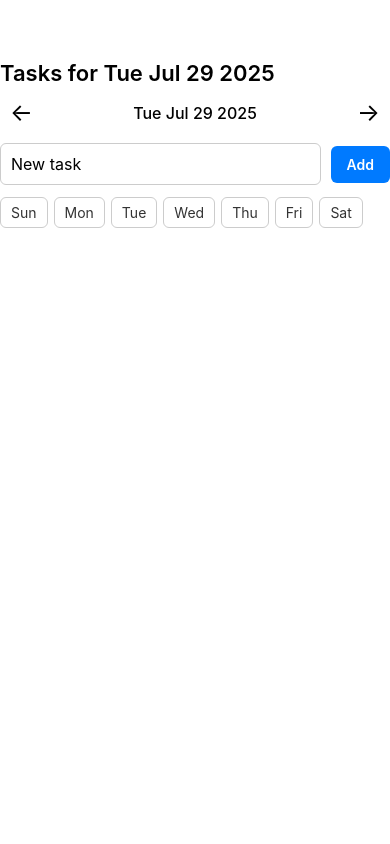
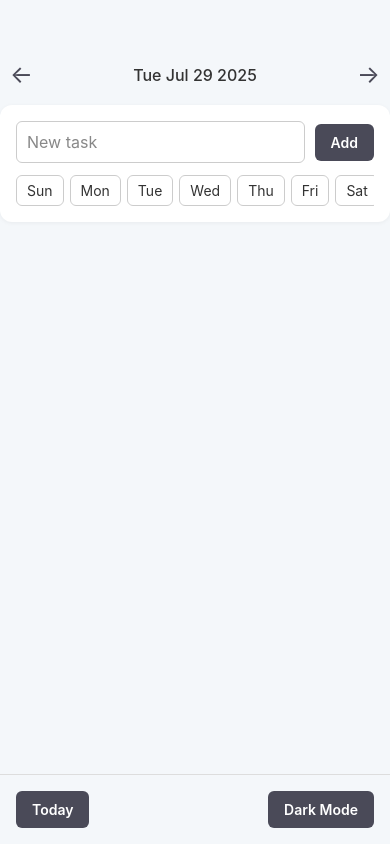
Before and after one commit to AndrewHulme88/forget-me-note, a React Native app: screen / in a window 390 px wide. Built offline with nearby package versions, Linux system fonts and the light colour scheme.

Commit message:
Updated styling, and added footer with today and dark mode buttons

```diff
--- a/App.js
+++ b/App.js
@@ -9,18 +9,21 @@ import {
   Pressable,
   PanResponder,
   Animated,
+  ScrollView,
 } from 'react-native';
 import AsyncStorage from '@react-native-async-storage/async-storage';
 import TaskItem from './components/TaskItem';
 import * as Haptics from 'expo-haptics';
 
 const DAYS = ['Sun', 'Mon', 'Tue', 'Wed', 'Thu', 'Fri', 'Sat'];
+const PRIMARY = '#4A4A58'; // neutral dark grey
 
 export default function App() {
   const [tasks, setTasks] = useState([]);
   const [newTask, setNewTask] = useState('');
   const [selectedDays, setSelectedDays] = useState([]);
   const [selectedDate, setSelectedDate] = useState(new Date());
+  const [darkMode, setDarkMode] = useState(false);
   const slideAnim = useState(new Animated.Value(0))[0];
 
   const today = new Date();
@@ -51,9 +54,7 @@ export default function App() {
 
   const toggleTask = (id) => {
     if (!canToggle) return;
-
     const dateKey = selectedDate.toDateString();
-
     setTasks((prev) =>
       prev.map((task) =>
         task.id === id
@@ -81,7 +82,7 @@ export default function App() {
       {
         id: Date.now().toString(),
         name: trimmed,
-        done: {}, // per-date completion
+        done: {},
         days: [...selectedDays],
       },
     ]);
@@ -90,10 +91,7 @@ export default function App() {
   };
 
   const filteredTasks = tasks
-    .filter(
-      (task) =>
-        task.days.length === 0 || task.days.includes(selectedDayName)
-    )
+    .filter((task) => task.days.length === 0 || task.days.includes(selectedDayName))
     .sort((a, b) => {
       const aDone = a.done?.[selectedString] || false;
       const bDone = b.done?.[selectedString] || false;
@@ -106,10 +104,7 @@ export default function App() {
       duration: 150,
       useNativeDriver: true,
     }).start(() => {
-      setSelectedDate((prev) =>
-        new Date(prev.getTime() + direction * 86400000)
-      );
-
+      setSelectedDate((prev) => new Date(prev.getTime() + direction * 86400000));
       slideAnim.setValue(direction * 50);
       Animated.timing(slideAnim, {
         toValue: 0,
@@ -120,8 +115,7 @@ export default function App() {
   };
 
   const panResponder = PanResponder.create({
-    onMoveShouldSetPanResponder: (_, gestureState) =>
-      Math.abs(gestureState.dx) > 20,
+    onMoveShouldSetPanResponder: (_, gestureState) => Math.abs(gestureState.dx) > 20,
     onPanResponderRelease: (_, gestureState) => {
       if (gestureState.dx < -50 && !atEnd) {
         Haptics.selectionAsync();
@@ -134,38 +128,38 @@ export default function App() {
   });
 
   return (
-    <SafeAreaView style={styles.container} {...panResponder.panHandlers}>
+    <SafeAreaView style={[styles.container, darkMode && styles.darkContainer]} {...panResponder.panHandlers}>
       <Animated.View style={{ transform: [{ translateX: slideAnim }] }}>
-        <Text style={styles.title}>Tasks for {selectedString}</Text>
-
         <View style={styles.navRow}>
           {!atStart && (
             <Pressable onPress={() => animateSlide(-1)}>
-              <Text style={styles.navText}>←</Text>
+              <Text style={[styles.navText, darkMode && styles.darkText]}>←</Text>
             </Pressable>
           )}
-          <Text style={styles.dateText}>{selectedDate.toDateString()}</Text>
+          <Text style={[styles.dateText, darkMode && styles.darkText]}>{selectedDate.toDateString()}</Text>
           {!atEnd && (
             <Pressable onPress={() => animateSlide(1)}>
-              <Text style={styles.navText}>→</Text>
+              <Text style={[styles.navText, darkMode && styles.darkText]}>→</Text>
             </Pressable>
           )}
         </View>
 
         {canToggle && (
-          <>
+          <View style={[styles.addTaskCard, darkMode && styles.darkCard]}>
             <View style={styles.inputRow}>
               <TextInput
                 placeholder="New task"
                 value={newTask}
                 onChangeText={setNewTask}
-                style={styles.input}
+                style={[styles.input, darkMode && styles.darkInput]}
+                placeholderTextColor={darkMode ? '#ccc' : '#888'}
               />
               <Pressable style={styles.button} onPress={addTask}>
                 <Text style={styles.buttonText}>Add</Text>
               </Pressable>
             </View>
 
+            <ScrollView horizontal showsHorizontalScrollIndicator={false}>
               <View style={styles.daysRow}>
                 {DAYS.map((day) => {
                   const selected = selectedDays.includes(day);
@@ -179,28 +173,21 @@ export default function App() {
                             : [...prev, day]
                         )
                       }
-                    style={[
-                      styles.dayButton,
-                      selected && styles.dayButtonSelected,
-                    ]}
+                      style={[styles.dayButton, selected && styles.dayButtonSelected]}
                     >
-                    <Text
-                      style={
-                        selected ? styles.dayTextSelected : styles.dayText
-                      }
-                    >
-                      {day}
-                    </Text>
+                      <Text style={selected ? styles.dayTextSelected : styles.dayText}>{day}</Text>
                     </Pressable>
                   );
                 })}
               </View>
-          </>
+            </ScrollView>
+          </View>
         )}
 
         <FlatList
           data={filteredTasks}
           keyExtractor={(item) => item.id}
+          contentContainerStyle={{ paddingBottom: 100 }}
           renderItem={({ item }) => (
             <TaskItem
               task={{
@@ -214,6 +201,15 @@ export default function App() {
           )}
         />
       </Animated.View>
+
+      <View style={[styles.footer, darkMode && styles.darkFooter]}>
+        <Pressable onPress={() => setSelectedDate(new Date())} style={styles.footerButton}>
+          <Text style={styles.footerButtonText}>Today</Text>
+        </Pressable>
+        <Pressable onPress={() => setDarkMode((prev) => !prev)} style={styles.footerButton}>
+          <Text style={styles.footerButtonText}>{darkMode ? 'Light Mode' : 'Dark Mode'}</Text>
+        </Pressable>
+      </View>
     </SafeAreaView>
   );
 }
@@ -222,13 +218,11 @@ const styles = StyleSheet.create({
   container: {
     flex: 1,
     paddingTop: 60,
-    paddingHorizontal: 20,
-    backgroundColor: '#fff',
+    paddingHorizontal: 24,
+    backgroundColor: '#f4f7fa',
   },
-  title: {
-    fontSize: 22,
-    fontWeight: '600',
-    marginBottom: 12,
+  darkContainer: {
+    backgroundColor: '#1c1c1e',
   },
   navRow: {
     flexDirection: 'row',
@@ -239,10 +233,29 @@ const styles = StyleSheet.create({
   navText: {
     fontSize: 24,
     paddingHorizontal: 10,
+    color: PRIMARY,
+  },
+  darkText: {
+    color: '#fff',
   },
   dateText: {
     fontSize: 16,
     fontWeight: '500',
+    color: '#333',
+  },
+  addTaskCard: {
+    backgroundColor: '#ffffff',
+    borderRadius: 12,
+    padding: 16,
+    marginBottom: 16,
+    shadowColor: '#000',
+    shadowOpacity: 0.05,
+    shadowOffset: { width: 0, height: 1 },
+    shadowRadius: 4,
+    elevation: 2,
+  },
+  darkCard: {
+    backgroundColor: '#2a2a2d',
   },
   inputRow: {
     flexDirection: 'row',
@@ -256,10 +269,16 @@ const styles = StyleSheet.create({
     borderRadius: 6,
     padding: 10,
     fontSize: 16,
+    backgroundColor: '#fff',
+  },
+  darkInput: {
+    backgroundColor: '#444',
+    color: '#fff',
+    borderColor: '#666',
   },
   button: {
     marginLeft: 10,
-    backgroundColor: '#007AFF',
+    backgroundColor: PRIMARY,
     paddingHorizontal: 16,
     paddingVertical: 10,
     borderRadius: 6,
@@ -270,8 +289,7 @@ const styles = StyleSheet.create({
   },
   daysRow: {
     flexDirection: 'row',
-    flexWrap: 'wrap',
-    marginBottom: 12,
+    flexWrap: 'nowrap',
   },
   dayButton: {
     paddingHorizontal: 10,
@@ -280,11 +298,10 @@ const styles = StyleSheet.create({
     borderColor: '#ccc',
     borderRadius: 6,
     marginRight: 6,
-    marginBottom: 6,
   },
   dayButtonSelected: {
-    backgroundColor: '#007AFF',
-    borderColor: '#007AFF',
+    backgroundColor: PRIMARY,
+    borderColor: PRIMARY,
   },
   dayText: {
     color: '#333',
@@ -293,4 +310,30 @@ const styles = StyleSheet.create({
     color: '#fff',
     fontWeight: '600',
   },
+  footer: {
+    position: 'absolute',
+    bottom: 0,
+    left: 0,
+    right: 0,
+    flexDirection: 'row',
+    justifyContent: 'space-between',
+    padding: 16,
+    backgroundColor: '#f4f7fa',
+    borderTopWidth: 1,
+    borderColor: '#ddd',
+  },
+  darkFooter: {
+    backgroundColor: '#1c1c1e',
+    borderColor: '#444',
+  },
+  footerButton: {
+    backgroundColor: PRIMARY,
+    paddingHorizontal: 16,
+    paddingVertical: 10,
+    borderRadius: 6,
+  },
+  footerButtonText: {
+    color: '#fff',
+    fontWeight: '600',
+  },
 });
--- a/components/TaskItem.js
+++ b/components/TaskItem.js
@@ -1,6 +1,7 @@
 import React from 'react';
 import { View, Text, StyleSheet, Pressable } from 'react-native';
 import Checkbox from 'expo-checkbox';
+import { MaterialIcons } from '@expo/vector-icons';
 
 export default function TaskItem({ task, onToggle, onDelete, disabled }) {
   return (
@@ -14,7 +15,7 @@ export default function TaskItem({ task, onToggle, onDelete, disabled }) {
         {task.name}
       </Text>
       <Pressable onPress={() => onDelete(task.id)} style={styles.delete}>
-        <Text style={styles.deleteText}>✕</Text>
+        <MaterialIcons name="delete" size={20} color="#ff3b30" />
       </Pressable>
     </View>
   );
@@ -22,28 +23,28 @@ export default function TaskItem({ task, onToggle, onDelete, disabled }) {
 
 const styles = StyleSheet.create({
   container: {
+    minHeight: 60,
     flexDirection: 'row',
     alignItems: 'center',
-    paddingVertical: 8,
+    paddingVertical: 10,
     paddingHorizontal: 12,
-    borderBottomColor: '#ddd',
+    borderBottomColor: '#e2e2e2',
     borderBottomWidth: 1,
+    backgroundColor: '#fff',
+    borderRadius: 6,
+    marginBottom: 8,
   },
   text: {
     marginLeft: 10,
     fontSize: 16,
+    flex: 1,
+    color: '#1c1c1e',
   },
   done: {
     textDecorationLine: 'line-through',
     color: '#999',
   },
   delete: {
-    marginLeft: 'auto',
-    padding: 4,
-  },
-  deleteText: {
-    color: '#ff3b30',
-    fontSize: 18,
-    fontWeight: 'bold',
+    padding: 6,
   },
 });
--- a/package.json
+++ b/package.json
@@ -16,7 +16,9 @@
     "expo-checkbox": "~4.1.4",
     "@react-native-async-storage/async-storage": "2.1.2",
     "react-native-gesture-handler": "~2.24.0",
-    "expo-haptics": "~14.1.4"
+    "expo-haptics": "~14.1.4",
+    "@expo/vector-icons": "^14.1.0",
+    "@react-native-picker/picker": "2.11.1"
   },
   "devDependencies": {
     "@babel/core": "^7.20.0"
```
Also changed, not shown: 1 other file (tests, documents, lock files or other folders). Lines whose indentation alone changed are shown as unchanged.
